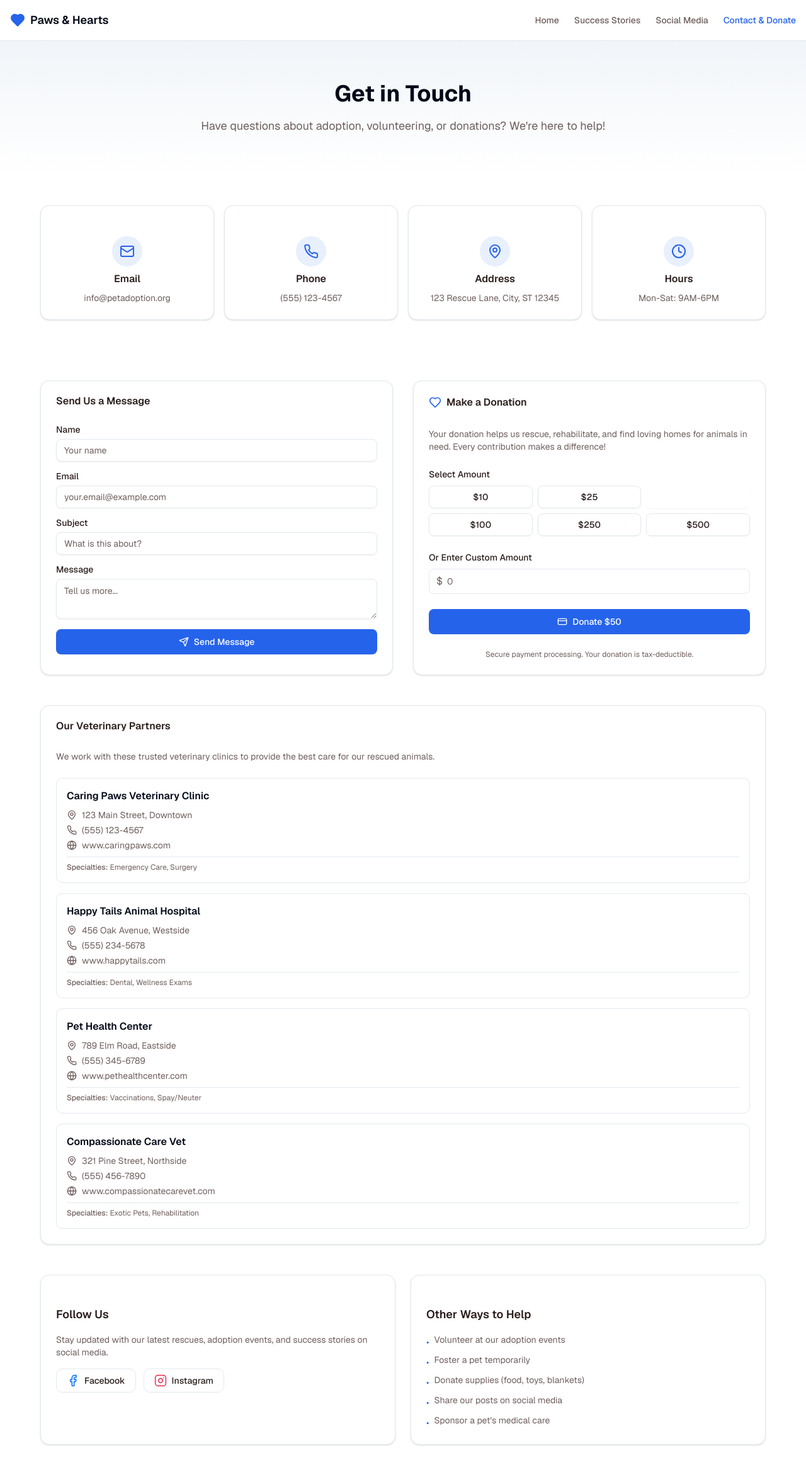
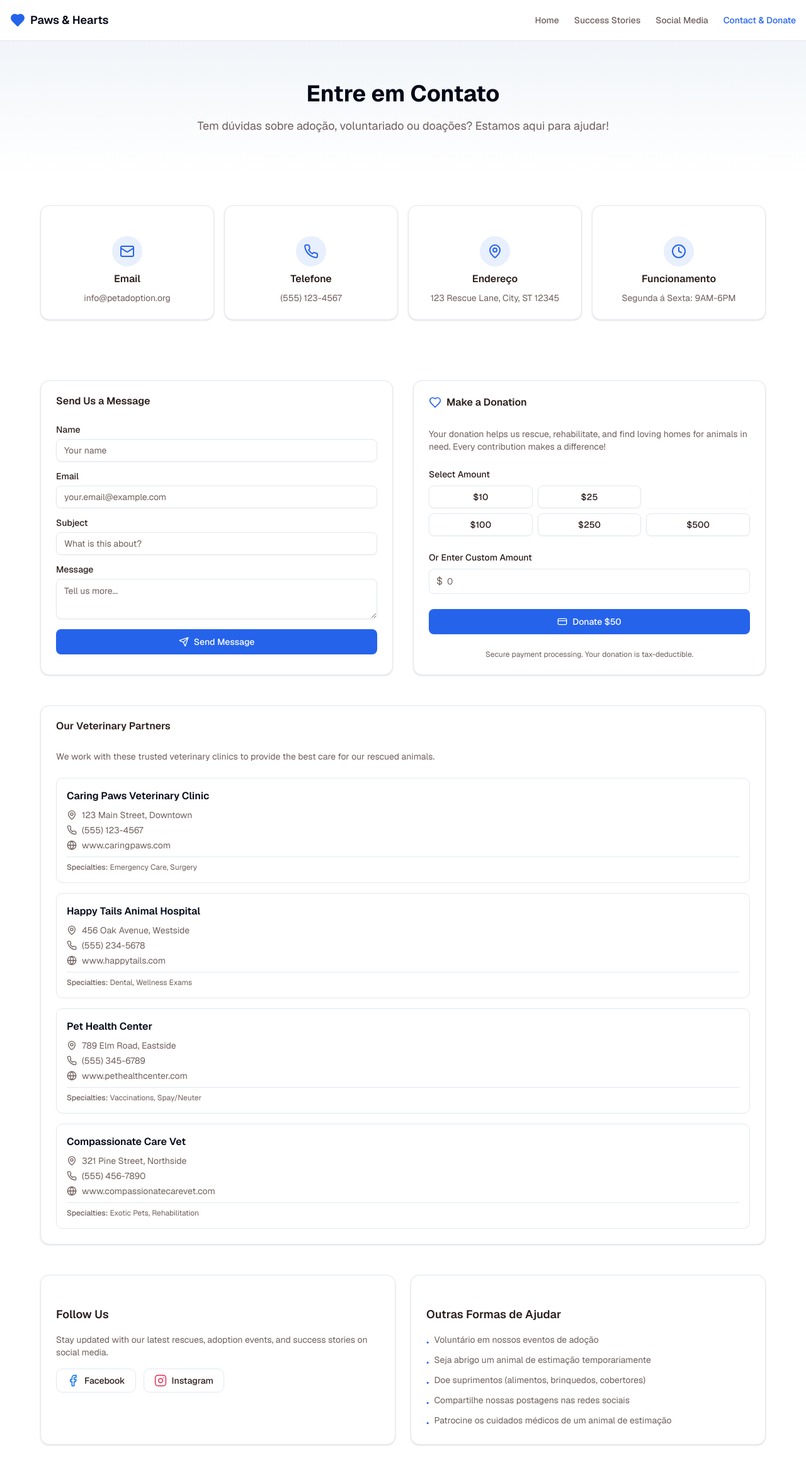
Before and after one commit to DKB-17/Projeto_SOS_Pets_FE, a Next.js app: page /contact in a window 1280 px wide. Shown: the top 2334 px of the page at 63% size. Built offline with nearby package versions, Linux system fonts and the light colour scheme.

Commit message:
feat: atualiza textos das páginas

```diff
--- a/app/contact/page.tsx
+++ b/app/contact/page.tsx
@@ -14,9 +14,9 @@ export default function ContactPage() {
       <section className="bg-gradient-to-b from-accent to-background py-16">
         <div className="container mx-auto px-4">
           <div className="max-w-3xl mx-auto text-center">
-            <h1 className="text-4xl font-bold text-foreground mb-4 text-balance">Get in Touch</h1>
+            <h1 className="text-4xl font-bold text-foreground mb-4 text-balance">Entre em Contato</h1>
             <p className="text-lg text-muted-foreground leading-relaxed text-pretty">
-              Have questions about adoption, volunteering, or donations? We're here to help!
+              Tem dúvidas sobre adoção, voluntariado ou doações? Estamos aqui para ajudar!
             </p>
           </div>
         </div>
@@ -44,7 +44,7 @@ export default function ContactPage() {
                     <div className="w-12 h-12 rounded-full bg-primary/10 flex items-center justify-center">
                       <Phone className="w-6 h-6 text-primary" />
                     </div>
-                    <h3 className="font-semibold">Phone</h3>
+                    <h3 className="font-semibold">Telefone</h3>
                     <p className="text-sm text-muted-foreground">(555) 123-4567</p>
                   </div>
                 </CardContent>
@@ -55,7 +55,7 @@ export default function ContactPage() {
                     <div className="w-12 h-12 rounded-full bg-primary/10 flex items-center justify-center">
                       <MapPin className="w-6 h-6 text-primary" />
                     </div>
-                    <h3 className="font-semibold">Address</h3>
+                    <h3 className="font-semibold">Endereço</h3>
                     <p className="text-sm text-muted-foreground">123 Rescue Lane, City, ST 12345</p>
                   </div>
                 </CardContent>
@@ -66,8 +66,8 @@ export default function ContactPage() {
                     <div className="w-12 h-12 rounded-full bg-primary/10 flex items-center justify-center">
                       <Clock className="w-6 h-6 text-primary" />
                     </div>
-                    <h3 className="font-semibold">Hours</h3>
-                    <p className="text-sm text-muted-foreground">Mon-Sat: 9AM-6PM</p>
+                    <h3 className="font-semibold">Funcionamento</h3>
+                    <p className="text-sm text-muted-foreground">Segunda á Sexta: 9AM-6PM</p>
                   </div>
                 </CardContent>
               </Card>
@@ -126,27 +126,27 @@ export default function ContactPage() {
 
               <Card>
                 <CardContent className="pt-6">
-                  <h3 className="font-semibold text-lg mb-4">Other Ways to Help</h3>
+                  <h3 className="font-semibold text-lg mb-4">Outras Formas de Ajudar</h3>
                   <ul className="space-y-2 text-sm text-muted-foreground">
                     <li className="flex items-start gap-2">
                       <span className="text-primary mt-1">•</span>
-                      <span>Volunteer at our adoption events</span>
+                      <span>Voluntário em nossos eventos de adoção</span>
                     </li>
                     <li className="flex items-start gap-2">
                       <span className="text-primary mt-1">•</span>
-                      <span>Foster a pet temporarily</span>
+                      <span>Seja abrigo um animal de estimação temporariamente</span>
                     </li>
                     <li className="flex items-start gap-2">
                       <span className="text-primary mt-1">•</span>
-                      <span>Donate supplies (food, toys, blankets)</span>
+                      <span>Doe suprimentos (alimentos, brinquedos, cobertores)</span>
                     </li>
                     <li className="flex items-start gap-2">
                       <span className="text-primary mt-1">•</span>
-                      <span>Share our posts on social media</span>
+                      <span>Compartilhe nossas postagens nas redes sociais</span>
                     </li>
                     <li className="flex items-start gap-2">
                       <span className="text-primary mt-1">•</span>
-                      <span>Sponsor a pet's medical care</span>
+                      <span>Patrocine os cuidados médicos de um animal de estimação</span>
                     </li>
                   </ul>
                 </CardContent>
--- a/app/page.tsx
+++ b/app/page.tsx
@@ -51,18 +51,16 @@ export default function HomePage() {
       <section className="relative bg-gradient-to-b from-accent to-background py-20">
         <div className="container mx-auto px-4">
           <div className="max-w-3xl mx-auto text-center">
-            <h1 className="text-5xl font-bold text-foreground mb-6 text-balance">Every Pet Deserves a Loving Home</h1>
+            <h1 className="text-5xl font-bold text-foreground mb-6 text-balance">Todo animal de estimação merece um lar amoroso</h1>
             <p className="text-xl text-muted-foreground mb-8 leading-relaxed text-pretty">
-              We connect rescued animals with caring families through community support, volunteer networks, and
-              compassionate care. Together, we make a difference.
+              Nossa missão é unir corações. Com a ajuda da comunidade e de voluntários incríveis,
+              encontramos lares cheios de amor para animais resgatados, cuidando de cada um com
+              muito carinho. Juntos, transformamos a vida deles e a nossa.
             </p>
             <div className="flex items-center justify-center gap-4">
               <Button size="lg" className="gap-2">
                 <Heart className="w-5 h-5" />
-                Donate Now
-              </Button>
-              <Button size="lg" variant="outline">
-                Become a Volunteer
+                Doe agora
               </Button>
             </div>
           </div>
@@ -98,13 +96,13 @@ export default function HomePage() {
         </div>
       </section>
 
-      {/* News & Events Section */}
+      {/* Evntos e novidades */}
       <section className="py-16">
         <div className="container mx-auto px-4">
           <div className="max-w-6xl mx-auto">
             <div className="text-center mb-12">
-              <h2 className="text-3xl font-bold text-foreground mb-3">Latest News & Events</h2>
-              <p className="text-muted-foreground">Stay updated with our rescue efforts and upcoming activities</p>
+              <h2 className="text-3xl font-bold text-foreground mb-3">Últimas notícias e eventos</h2>
+              <p className="text-muted-foreground">Acompanhe de perto a nossa jornada! Siga-nos para conhecer as histórias emocionantes dos nossos resgates e fique por dentro de todas as novidades.</p>
             </div>
 
             <div className="grid grid-cols-1 md:grid-cols-2 gap-6">
--- a/app/success-stories/page.tsx
+++ b/app/success-stories/page.tsx
@@ -78,10 +78,10 @@ export default function SuccessStoriesPage() {
             <div className="inline-flex items-center justify-center w-16 h-16 rounded-full bg-primary/10 text-primary mb-6">
               <Heart className="w-8 h-8 fill-primary" />
             </div>
-            <h1 className="text-4xl font-bold text-foreground mb-4 text-balance">Success Stories</h1>
+            <h1 className="text-4xl font-bold text-foreground mb-4 text-balance">Casos de sucesso</h1>
             <p className="text-lg text-muted-foreground leading-relaxed text-pretty">
-              Every adoption is a beautiful story of second chances and unconditional love. Read about the amazing
-              journeys of our rescued pets and their new families.
+              Toda adoção é uma linda história de segundas chances e amor incondicional.
+              Leia sobre as incríveis histórias de nossos animais resgatados e suas novas famílias.
             </p>
           </div>
         </div>
@@ -99,14 +99,14 @@ export default function SuccessStoriesPage() {
 
             {/* Call to Action */}
             <div className="bg-accent rounded-xl p-8 text-center">
-              <h3 className="text-2xl font-bold text-foreground mb-3">Want to Share Your Story?</h3>
+              <h3 className="text-2xl font-bold text-foreground mb-3">Quer Compartilhar Sua História?</h3>
               <p className="text-muted-foreground mb-6 max-w-2xl mx-auto">
-                If you've adopted a pet through our organization, we'd love to hear about your journey and share it with
-                our community.
+                Se você adotou um animal de estimação por meio de nossa organização, gostaríamos
+                muito de ouvir sobre sua jornada e compartilhá-la com nossa comunidade.
               </p>
               <Button size="lg" className="gap-2">
                 <Heart className="w-5 h-5" />
-                Submit Your Story
+                Envie sua história
               </Button>
             </div>
           </div>
```
Also changed, not shown: 1 other file (tests, documents, lock files or other folders).
